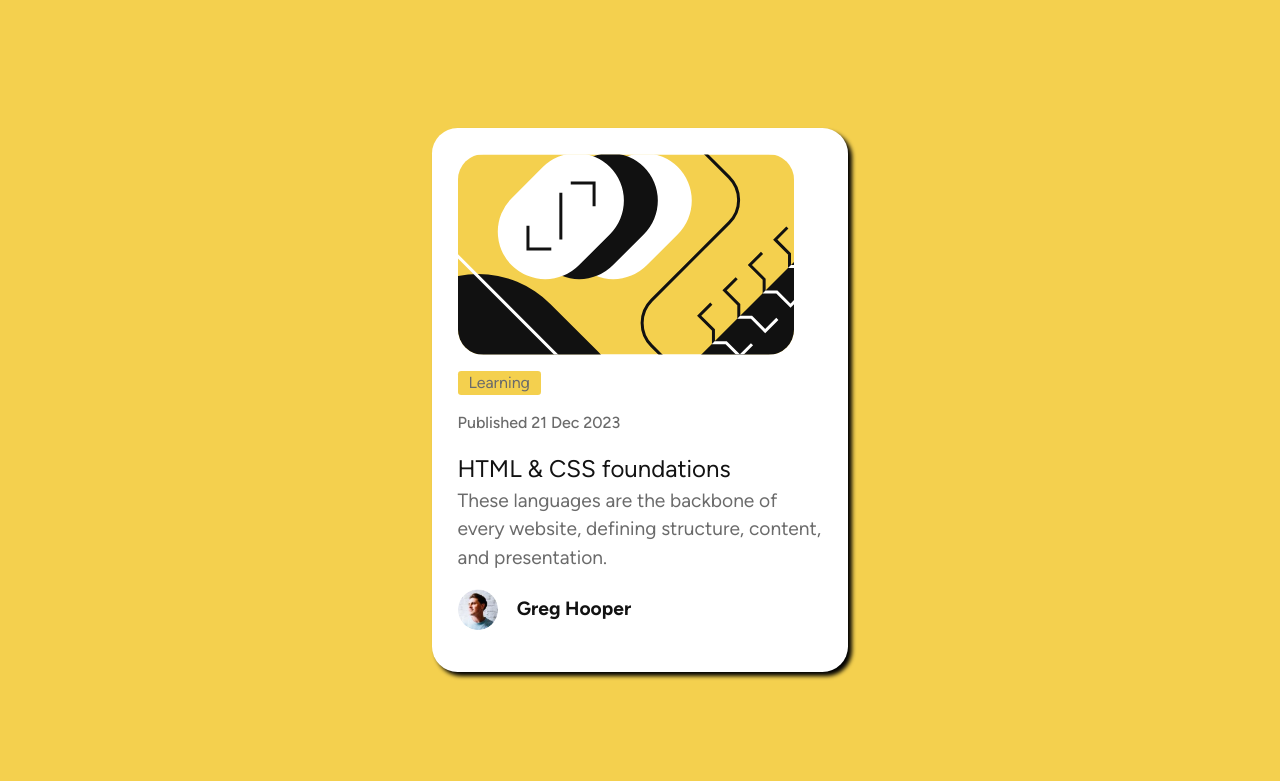
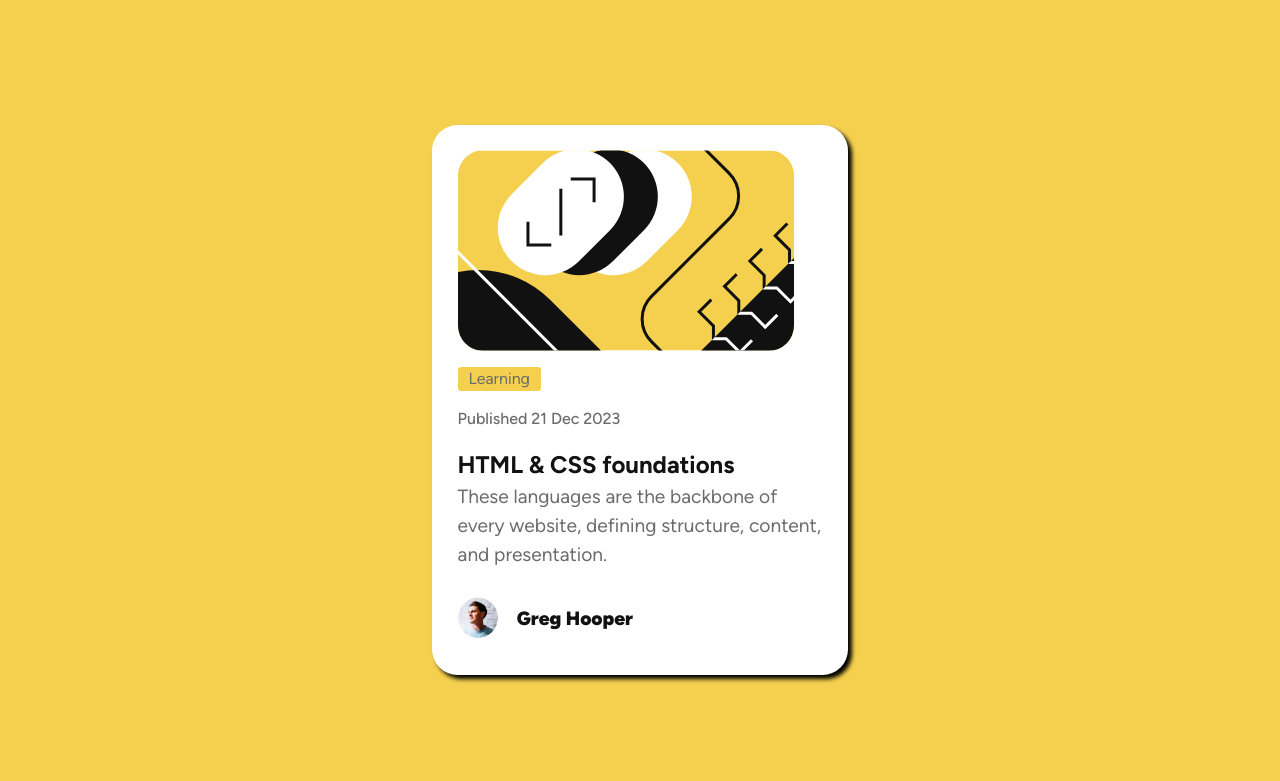
Before and after one commit to mshah007/blog-preview, a plain HTML site: page index.html in a window 1280 px wide. Shown: the top 781 px of the page. Drawn offline with Linux system fonts and the light colour scheme.

Commit message:
updated h2 tags

```diff
--- a/index.css
+++ b/index.css
@@ -135,7 +135,9 @@ p {
   text-align: center;
   font-size: 1.2rem;
   margin-left: 1.2rem;
+  margin-top: 1.2rem;
   color: hsl(0, 0%, 7%);
+  font-weight: 900;
 }
 .avatar-section {
   display: flex;
--- a/index.html
+++ b/index.html
@@ -25,7 +25,7 @@
         />
         <p class="highlighted">Learning</p>
         <p class="publish-date">Published 21 Dec 2023</p>
-        <a href="#" class="headline">HTML & CSS foundations</a>
+        <h2><a href="#" class="headline">HTML & CSS foundations</a></h2>
         <p>
           These languages are the backbone of every website, defining structure,
           content, and presentation.
@@ -36,7 +36,7 @@
             alt="picture of greg hooper"
             class="avatar"
           />
-          <h2 class="name">Greg Hooper</h2>
+          <p class="name">Greg Hooper</p>
         </section>
       </section>
     </main>
```
